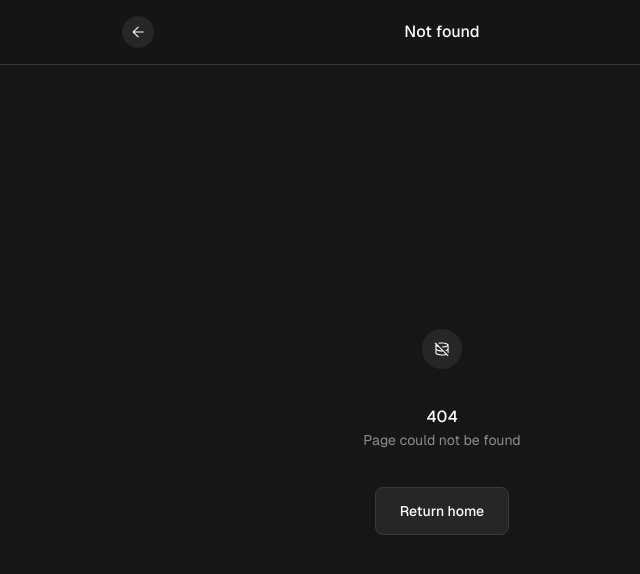
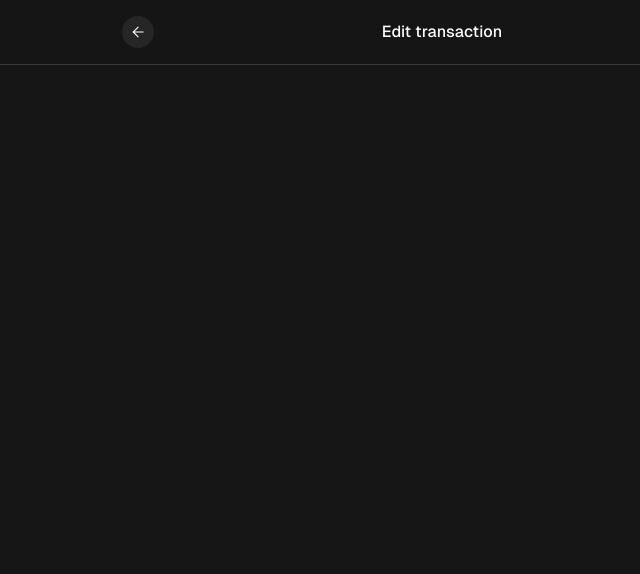
Before and after one commit to benjaminpfleghaar/mintly, a Next.js app: page /1/edit in a window 1280 px wide. Before the commit this address had no page. Shown: the top 574 px of the page, without its empty margins (198-838 px from the left). Built offline with nearby package versions, Linux system fonts and the light colour scheme.

Commit message:
create edit page

```diff
--- /dev/null
+++ b/app/[id]/edit/page.tsx
@@ -0,0 +1,14 @@
+import { Metadata } from "next";
+import EditTransactionPage from "@/components/page/EditTransactionPage";
+
+export const metadata: Metadata = {
+	title: "Edit Transaction",
+};
+
+export default async function EditTransaction({ params }: { params: Promise<{ id: string }> }) {
+	const id = (await params).id;
+
+	return <EditTransactionPage id={id} />;
+
+	return id;
+}
--- /dev/null
+++ b/components/page/EditTransactionPage.tsx
@@ -0,0 +1,31 @@
+"use client";
+
+import styled from "styled-components";
+import Header from "@/components/layout/Header";
+import { IconLinkProps } from "@/types/IconLinkProps";
+
+export default function EditTransactionPage({ id }: { id: string }) {
+	const iconOnLeftSide: IconLinkProps = {
+		icon: "Back",
+		label: "Back to transaction",
+		href: `/${id}`,
+	};
+
+	return (
+		<>
+			<Header title="Edit transaction" iconOnLeftSide={iconOnLeftSide} />
+			<StyledMain></StyledMain>
+		</>
+	);
+}
+
+const StyledMain = styled.main`
+	display: flex;
+	margin-inline: auto;
+	flex-direction: column;
+	gap: var(--spacing-24);
+	padding: var(--spacing-40) 0;
+	margin-top: var(--spacing-64);
+	width: min(640px, 100% - var(--spacing-32));
+	min-height: calc(100dvh - var(--spacing-64));
+`;
```
